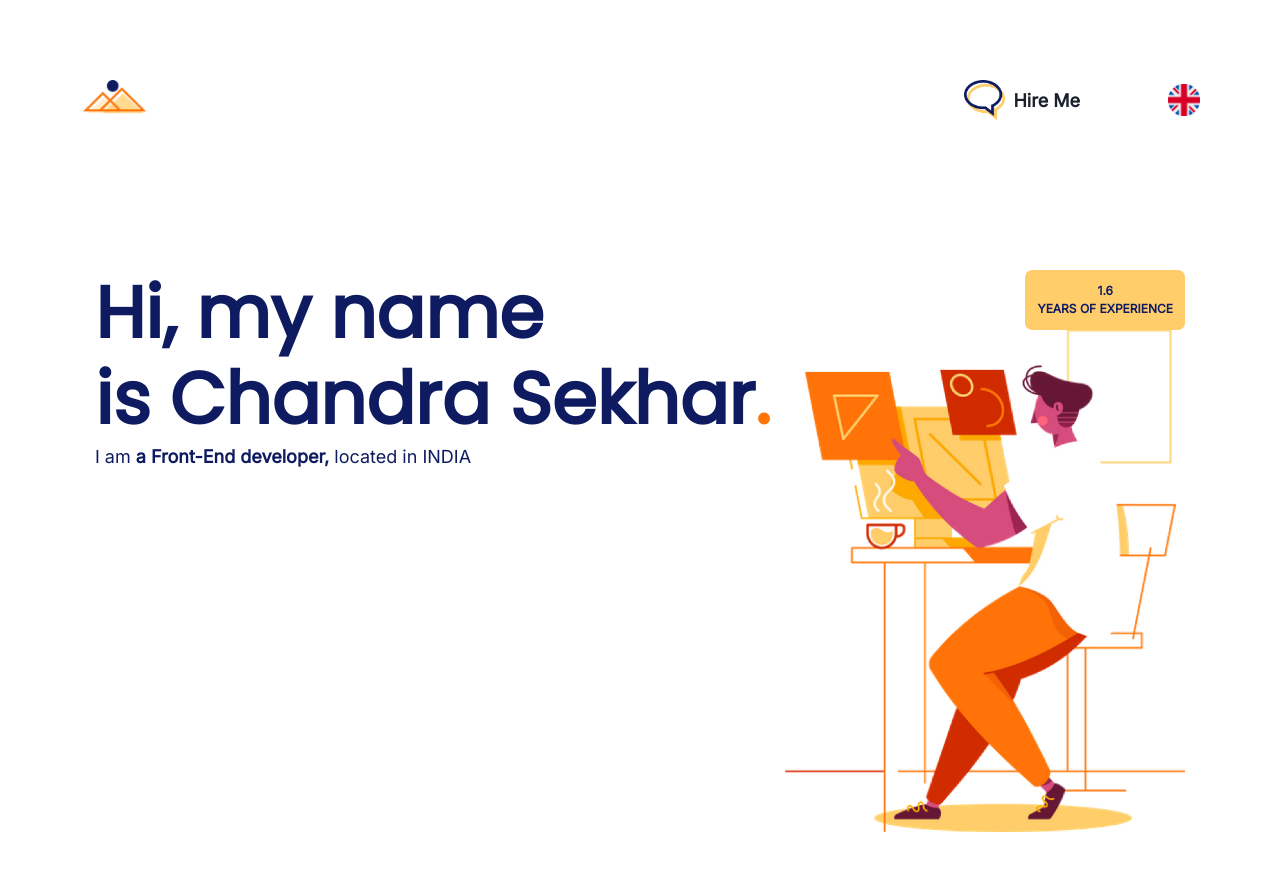
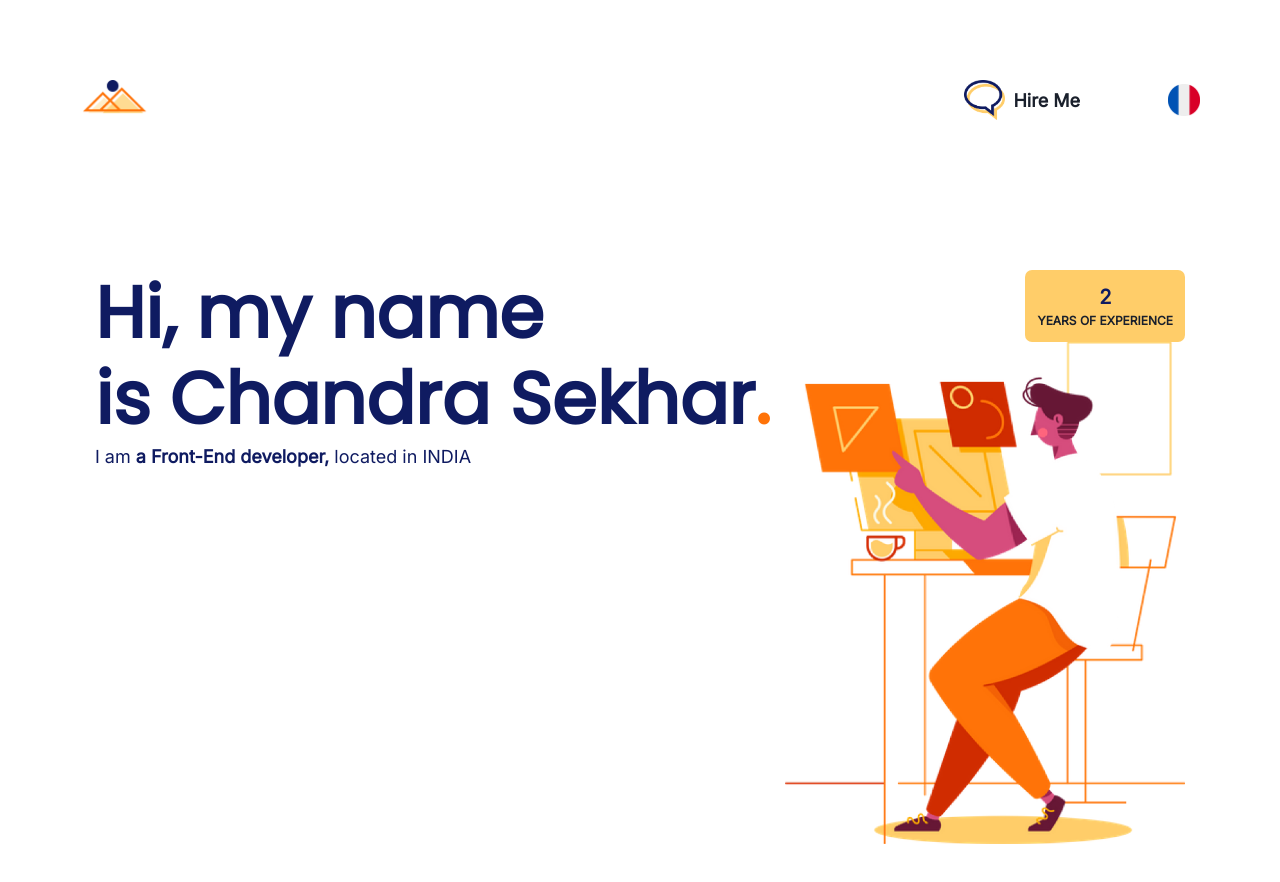
Before and after one commit to ChandraSekhar0711/React_Portfolio, a React (Vite) app: page / in a window 1280 px wide. Shown: the top 882 px of the page. Built offline with nearby package versions, Linux system fonts and the light colour scheme.

Commit message:
added language change

```diff
--- a/package.json
+++ b/package.json
@@ -16,8 +16,12 @@
     "@fontsource/inter": "^5.0.2",
     "@fontsource/poppins": "^5.0.2",
     "framer-motion": "^10.12.16",
+    "i18next": "^22.5.1",
+    "i18next-browser-languagedetector": "^7.0.2",
     "react": "^18.2.0",
-    "react-dom": "^18.2.0"
+    "react-dom": "^18.2.0",
+    "react-i18next": "^12.3.1",
+    "react-slideshow-image": "^4.2.1"
   },
   "devDependencies": {
     "@types/react": "^18.0.37",
--- a/src/Features/Header.jsx
+++ b/src/Features/Header.jsx
@@ -2,18 +2,30 @@ import { Flex, HStack, Image, Link } from "@chakra-ui/react";
 import logoImg from "@/assets/images/logo.png";
 import bubbleImg from "@/assets/images/bubble.png";
 import flagEnImg from "@/assets/images/flag-en.png";
-//import flagFrImg from "@/assets/images/flag-fr.png";
-export function  Header(){
+import { useTranslation } from "react-i18next";
+import flagFrImg from "@/assets/images/flag-fr.png";
+
+export function Header() {
+    const { t, i18n } = useTranslation("home");
+    const switchLanguage = () => {
+        i18n.changeLanguage(i18n.language === "en" ? "fr" : "en");
+    }
     return (
         <Flex justify="space-between">
-        <Image src={logoImg} h={10} />
-        <HStack justify="space-between">
-        <Image src={bubbleImg} h={10}/>
-        <Link href="mailto:chandutogiri3@gmail.com?subject=Contacting you from your portfolio"
-        fontSize="lg"
-        fontWeight="bold" >Hire Me</Link>
-        <Image pl={20} src={flagEnImg} h={8}/>
-        </HStack>
+            <Image src={logoImg} h={10} />
+            <HStack justify="space-between">
+                <Image src={bubbleImg} h={10} />
+                <Link href="mailto:chandutogiri3@gmail.com?subject=Contacting you from your portfolio"
+                    fontSize="lg"
+                    fontWeight="bold" >{t("hireMe")}</Link>
+                <Image
+                onClick={switchLanguage}
+                pl={20}
+                src={i18n.language==="en"?flagEnImg:flagFrImg}
+                h={8}
+                cursor="pointer"
+                />
+            </HStack>
         </Flex>
     );
 }
--- a/src/Features/Landing.jsx
+++ b/src/Features/Landing.jsx
@@ -1,20 +1,22 @@
 import { Badge, Box, Flex, Heading, Image, Text } from "@chakra-ui/react";
 import humanImg from "@/assets/images/human.png";
+import { useTranslation } from "react-i18next";
 export function Landing() {
+    const {t} = useTranslation("home");
     const left = <Box>
-        <Heading fontSize={{ base: "3xl", md: "4xl", xl: "7xl" }} color="secondary" >Hi, my name<br /> is Chandra Sekhar<Text as="span" color="primary.dark">.</Text> </Heading>
-        <Text color="secondary" fontSize="lg">I am <Text as="span" fontWeight="bold" >a Front-End developer,</Text>  located in INDIA</Text>
+        <Heading fontSize={{ base: "3xl", md: "4xl", xl: "7xl" }} color="secondary" whiteSpace="pre-line">{t("greetings")}<Text as="span" color="primary.dark">.</Text> </Heading>
+        <Text color="secondary" fontSize="lg">{t("iAm")} <Text as="span" fontWeight="bold" >{t("job")}, </Text>{t("location")}</Text>
     </Box>;
     const badgeExperience = <Badge bg="primary.light" borderRadius={7} padding={3} textAlign="center">
-        <Text color="secondary">
-            1.6
-            <Text>YEARS OF EXPERIENCE</Text>
-            </Text>
+        <Text color="secondary" fontSize="xl"> {new Date().getFullYear()-2021}</Text>
+        <Text>{t("yearsExp")}</Text>
+
     </Badge>
-    const right = <Box>
-    <Flex justify="flex-end">{badgeExperience}</Flex>
-        <Image src={humanImg} w={400} />
-    </Box>;
+    const right =
+        <Box mt={{ base: 10, md: 0 }}>
+            <Flex justify="flex-end">{badgeExperience}</Flex>
+            <Image src={humanImg} w={400} />
+        </Box>;
     return (
         <Flex
             direction={{ base: "column", md: "row" }}
--- a/src/index.jsx
+++ b/src/index.jsx
@@ -1,5 +1,6 @@
 import "@fontsource/inter";
-import "@fontsource/poppins"
+import "@fontsource/poppins";
+import "@/locales/i18n.js";
 import ReactDOM from 'react-dom/client';
 import { App } from './App';
 import { ChakraProvider } from '@chakra-ui/react';
--- /dev/null
+++ b/src/locales/en/home.json
@@ -0,0 +1,9 @@
+{
+    "greetings": "Hi, my name \n is Chandra Sekhar",
+    "iAm": "I am",
+    "job": "a Front-End developer",
+    "location":"located in INDIA",
+    "hireMe":"Hire Me",
+    "yearsExp":"years of experience"
+
+}
--- /dev/null
+++ b/src/locales/fr/home.json
@@ -0,0 +1,9 @@
+{
+    "greetings": "Bonjour je m'appel \n Chandra Sekhar",
+    "iAm": "Je suis",
+    "job": "un developpeur",
+    "location":"localisé à INDIA",
+    "hireMe":"Engagez moi",
+    "yearsExp":"années d'experience"
+
+}
--- /dev/null
+++ b/src/locales/i18n.js
@@ -0,0 +1,19 @@
+import i18 from "i18next";
+import { initReactI18next } from "react-i18next";
+import homeEN from "@/locales/en/home.json";
+import homeFR from "@/locales/fr/home.json";
+import LanguageDetector from "i18next-browser-languagedetector";
+i18
+.use(initReactI18next)
+.use(LanguageDetector)
+.init({
+    resources:{
+        en:{
+            home: homeEN,
+        },
+        fr:{
+            home: homeFR,
+        }
+    },
+    fallbackLng:"en",
+})
```
Also changed, not shown: 1 other file (tests, documents, lock files or other folders).
